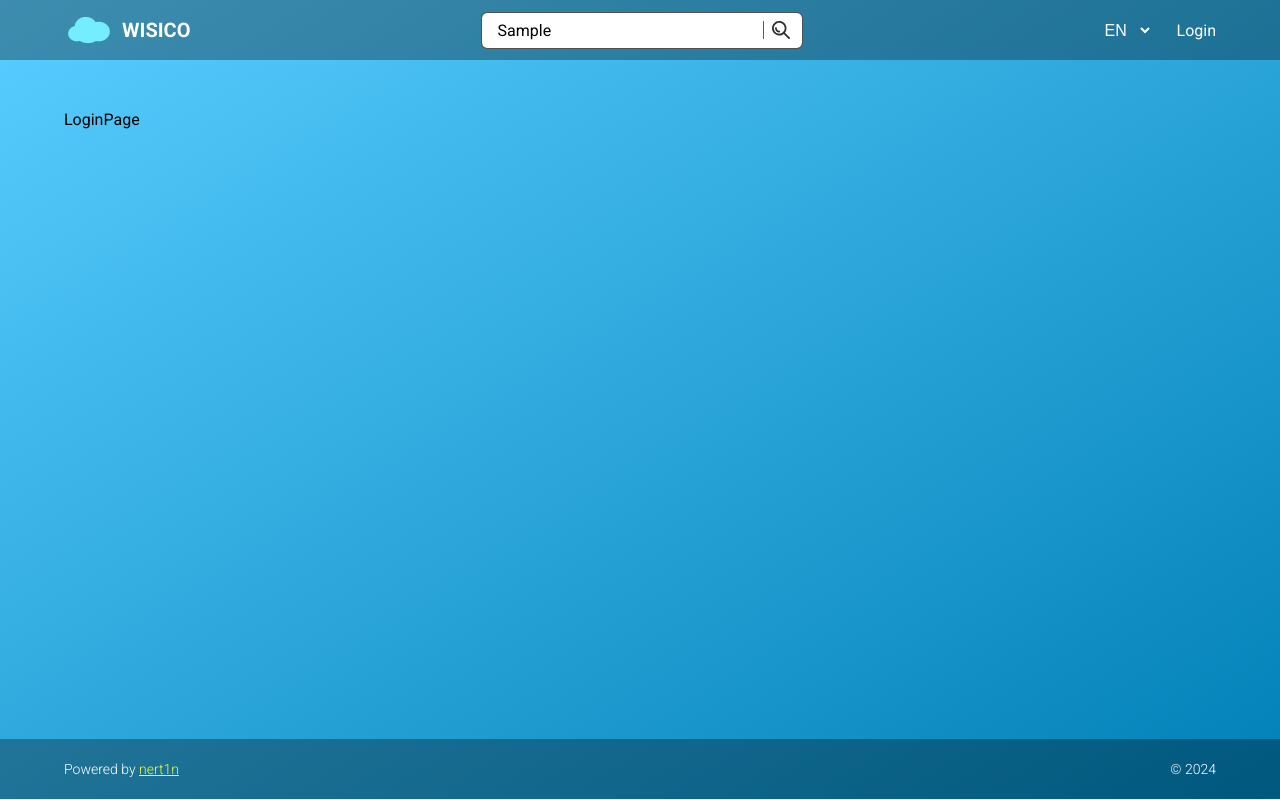
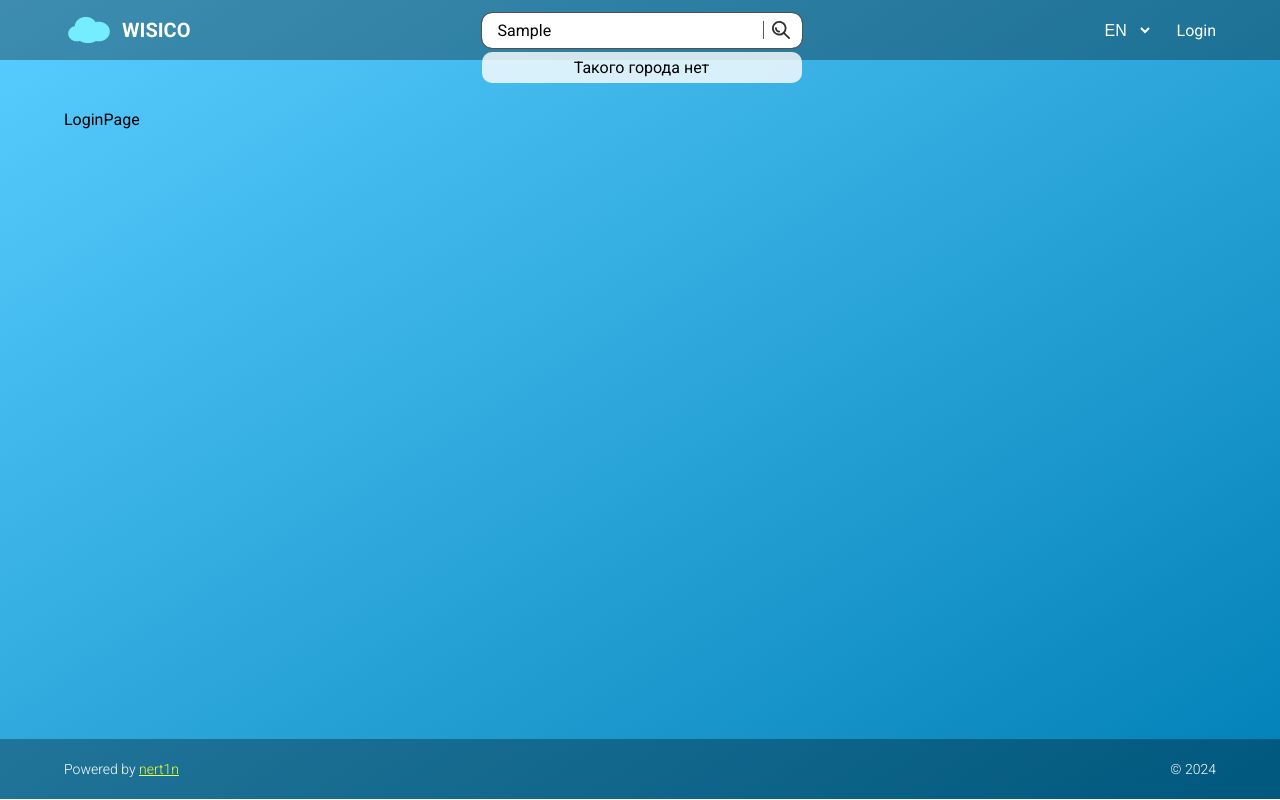
Before and after one commit to nert1n/weather-in-cities-vite, a React (Vite) app: page /auth/login in a window 1280 px wide. Both pictures are taken after typing "Sample" into the empty fields and a click on the button "Search button". Built offline with nearby package versions, Linux system fonts and the light colour scheme.

Commit message:
feat: updated search input, added input city buttons

```diff
--- a/src/features/search/ui/Search.module.scss
+++ b/src/features/search/ui/Search.module.scss
@@ -1,3 +1,34 @@
+.container {
+	position: relative;
+}
+
+.suggestions {
+	position: absolute;
+	width: 100%;
+	border-radius: 10px;
+	background-color: var(--background-input-color);
+	padding: 6px;
+	margin-top: 4px;
+
+	&__notfound {
+		display: flex;
+		justify-content: center;
+		align-items: center;
+		color: black;
+	}
+
+	&__button {
+		width: 100%;
+		border-radius: 5px;
+		background-color: white;
+		font-size: 16px;
+		padding: 4px;
+		&:not(:last-child) {
+			margin-bottom: 4px;
+		}
+	}
+}
+
 .search {
 	display: flex;
 	justify-content: center;
@@ -5,7 +36,7 @@
 	width: 25vw;
 	min-width: 120px;
 	max-width: 330px;
-	border-radius: 5px;
+	border-radius: 10px;
 	outline: 1px solid rgba(0, 0, 0, 0);
 	background-color: var(--background-input-color);
 	color: var(--text-color-black);
--- a/src/features/search/ui/index.tsx
+++ b/src/features/search/ui/index.tsx
@@ -5,6 +5,7 @@ import { useDispatch } from "react-redux";
 import ISearch from "./search.interface.ts";
 import styles from "./Search.module.scss";
 import { syncState } from "../../../app/store/slices/citySlice.ts";
+import CITIES_EN from "../../../shared/consts/cities.ts";
 import Magnifier from "../../../shared/lib/ui/icons/magnifier";
 
 interface IForm {
@@ -15,7 +16,17 @@ export const Search = ({ className }: ISearch) => {
   const { t } = useTranslation();
   const dispatch = useDispatch();
 
-  const { register, handleSubmit } = useForm<IForm>({ mode: "onBlur" });
+  const { register, handleSubmit, watch, setValue } = useForm<IForm>({
+    mode: "onBlur",
+  });
+
+  const cityValue = watch("city");
+
+  function searchQuery(city: string = "") {
+    return CITIES_EN.filter((el) =>
+      el.toLowerCase().includes(city.toLowerCase()),
+    );
+  }
 
   const handleCityChange = ({ city }: IForm) => {
     dispatch(syncState(city));
@@ -23,9 +34,10 @@ export const Search = ({ className }: ISearch) => {
 
   return (
     <form
-      className={`${styles.search} ${className}`}
+      className={styles.container}
       onSubmit={handleSubmit(handleCityChange)}
     >
+      <div className={`${styles.search} ${className}`}>
         <input
           className={styles.search__input}
           autoComplete="off"
@@ -46,6 +58,30 @@ export const Search = ({ className }: ISearch) => {
             color={"var(--icon-color)"}
           />
         </button>
+      </div>
+      {cityValue === "" ? (
+        ""
+      ) : (
+        <div className={styles.suggestions}>
+          {searchQuery(cityValue).slice(0, 10).length === 0 ? (
+            <p className={styles.suggestions__notfound}>Такого города нет</p>
+          ) : (
+            ""
+          )}
+          {searchQuery(cityValue)
+            .slice(0, 10)
+            .map((city) => (
+              <button
+                className={styles.suggestions__button}
+                key={city}
+                type={"submit"}
+                onClick={() => setValue("city", city)}
+              >
+                {city}
+              </button>
+            ))}
+        </div>
+      )}
     </form>
   );
 };
--- /dev/null
+++ b/src/shared/consts/cities.ts
@@ -0,0 +1,266 @@
+const CITIES_EN = [
+  "Abuja",
+  "Nigeria",
+  "Accra",
+  "Ghana",
+  "Adelaide",
+  "Australia",
+  "Algiers",
+  "Algeria",
+  "Amman",
+  "Jordan",
+  "Amsterdam",
+  "Netherlands",
+  "Andorra la Vella",
+  "Andorra",
+  "Athens",
+  "Greece",
+  "Baghdad",
+  "Iraq",
+  "Baku",
+  "Azerbaijan",
+  "Bamako",
+  "Mali",
+  "Bangkok",
+  "Thailand",
+  "Banjul",
+  "Gambia",
+  "Barcelona",
+  "Spain",
+  "Beijing",
+  "China",
+  "Belgrade",
+  "Serbia",
+  "Berlin",
+  "Germany",
+  "Bissau",
+  "Guinea-Bissau",
+  "Bogotá",
+  "Colombia",
+  "Brasília",
+  "Brazil",
+  "Bratislava",
+  "Slovakia",
+  "Brazzaville",
+  "Republic of the Congo",
+  "Brussels",
+  "Belgium",
+  "Bucharest",
+  "Romania",
+  "Budapest",
+  "Hungary",
+  "Buenos Aires",
+  "Argentina",
+  "Cairo",
+  "Egypt",
+  "Canberra",
+  "Australia",
+  "Caracas",
+  "Venezuela",
+  "Casablanca",
+  "Morocco",
+  "Charlotte Amalie",
+  "United States Virgin Islands",
+  "Chisinau",
+  "Moldova",
+  "Colombo",
+  "Sri Lanka",
+  "Copenhagen",
+  "Denmark",
+  "Dakar",
+  "Senegal",
+  "Damascus",
+  "Syria",
+  "Dhaka",
+  "Bangladesh",
+  "Dodoma",
+  "Tanzania",
+  "Doha",
+  "Qatar",
+  "Dublin",
+  "Ireland",
+  "Dushanbe",
+  "Tajikistan",
+  "Edinburgh",
+  "United Kingdom",
+  "Eisenstadt",
+  "Austria",
+  "Freetown",
+  "Sierra Leone",
+  "Gaborone",
+  "Botswana",
+  "Georgetown",
+  "Guyana",
+  "Giza",
+  "Egypt",
+  "Helsinki",
+  "Finland",
+  "Islamabad",
+  "Pakistan",
+  "Istanbul",
+  "Turkey",
+  "Jakarta",
+  "Indonesia",
+  "Juba",
+  "South Sudan",
+  "Kabul",
+  "Afghanistan",
+  "Kampala",
+  "Uganda",
+  "Kathmandu",
+  "Nepal",
+  "Khartoum",
+  "Sudan",
+  "Kigali",
+  "Rwanda",
+  "Kinshasa",
+  "Democratic Republic of the Congo",
+  "Kuala Lumpur",
+  "Malaysia",
+  "Kuwait City",
+  "Kuwait",
+  "Lima",
+  "Peru",
+  "Lisbon",
+  "Portugal",
+  "Ljubljana",
+  "Slovenia",
+  "London",
+  "United Kingdom",
+  "Luanda",
+  "Angola",
+  "Lusaka",
+  "Zambia",
+  "Madrid",
+  "Spain",
+  "Malabo",
+  "Equatorial Guinea",
+  "Male",
+  "Maldives",
+  "Mexico City",
+  "Mexico",
+  "Minsk",
+  "Belarus",
+  "Mogadishu",
+  "Somalia",
+  "Monrovia",
+  "Liberia",
+  "Montevideo",
+  "Uruguay",
+  "Moroni",
+  "Comoros",
+  "Moscow",
+  "Russia",
+  "Muscat",
+  "Oman",
+  "Nairobi",
+  "Kenya",
+  "Nassau",
+  "Bahamas",
+  "N'Djamena",
+  "Chad",
+  "New Delhi",
+  "India",
+  "Niamey",
+  "Niger",
+  "Nicosia",
+  "Cyprus",
+  "Oslo",
+  "Norway",
+  "Ottawa",
+  "Canada",
+  "Paris",
+  "France",
+  "Phnom Penh",
+  "Cambodia",
+  "Port Moresby",
+  "Papua New Guinea",
+  "Port-au-Prince",
+  "Haiti",
+  "Prague",
+  "Czech Republic",
+  "Pretoria",
+  "South Africa",
+  "Quito",
+  "Ecuador",
+  "Riga",
+  "Latvia",
+  "Riyadh",
+  "Saudi Arabia",
+  "Rome",
+  "Italy",
+  "Saint John's",
+  "Antigua and Barbuda",
+  "San Salvador",
+  "El Salvador",
+  "Sanaa",
+  "Yemen",
+  "Santiago",
+  "Chile",
+  "Sao Tome",
+  "Sao Tome and Principe",
+  "Sarajevo",
+  "Bosnia and Herzegovina",
+  "Seoul",
+  "South Korea",
+  "Singapore",
+  "Singapore",
+  "Skopje",
+  "North Macedonia",
+  "Sofia",
+  "Bulgaria",
+  "Stockholm",
+  "Sweden",
+  "Sucre",
+  "Bolivia",
+  "Tallinn",
+  "Estonia",
+  "Tashkent",
+  "Uzbekistan",
+  "Tbilisi",
+  "Georgia",
+  "Tehran",
+  "Iran",
+  "Tegucigalpa",
+  "Honduras",
+  "Thimphu",
+  "Bhutan",
+  "Tirana",
+  "Albania",
+  "Tokyo",
+  "Japan",
+  "Tripoli",
+  "Libya",
+  "Tunis",
+  "Tunisia",
+  "Ulaanbaatar",
+  "Mongolia",
+  "Vaduz",
+  "Liechtenstein",
+  "Valletta",
+  "Malta",
+  "Vatican City",
+  "Vatican City",
+  "Victoria",
+  "Seychelles",
+  "Vienna",
+  "Austria",
+  "Vilnius",
+  "Lithuania",
+  "Warsaw",
+  "Poland",
+  "Washington, D.C.",
+  "United States",
+  "Wellington",
+  "New Zealand",
+  "Yamoussoukro",
+  "Ivory Coast",
+  "Yerevan",
+  "Armenia",
+  "Zagreb",
+  "Croatia",
+  "Zurich",
+  "Switzerland",
+];
+
+export default CITIES_EN;
```
Lines whose indentation alone changed are shown as unchanged.
